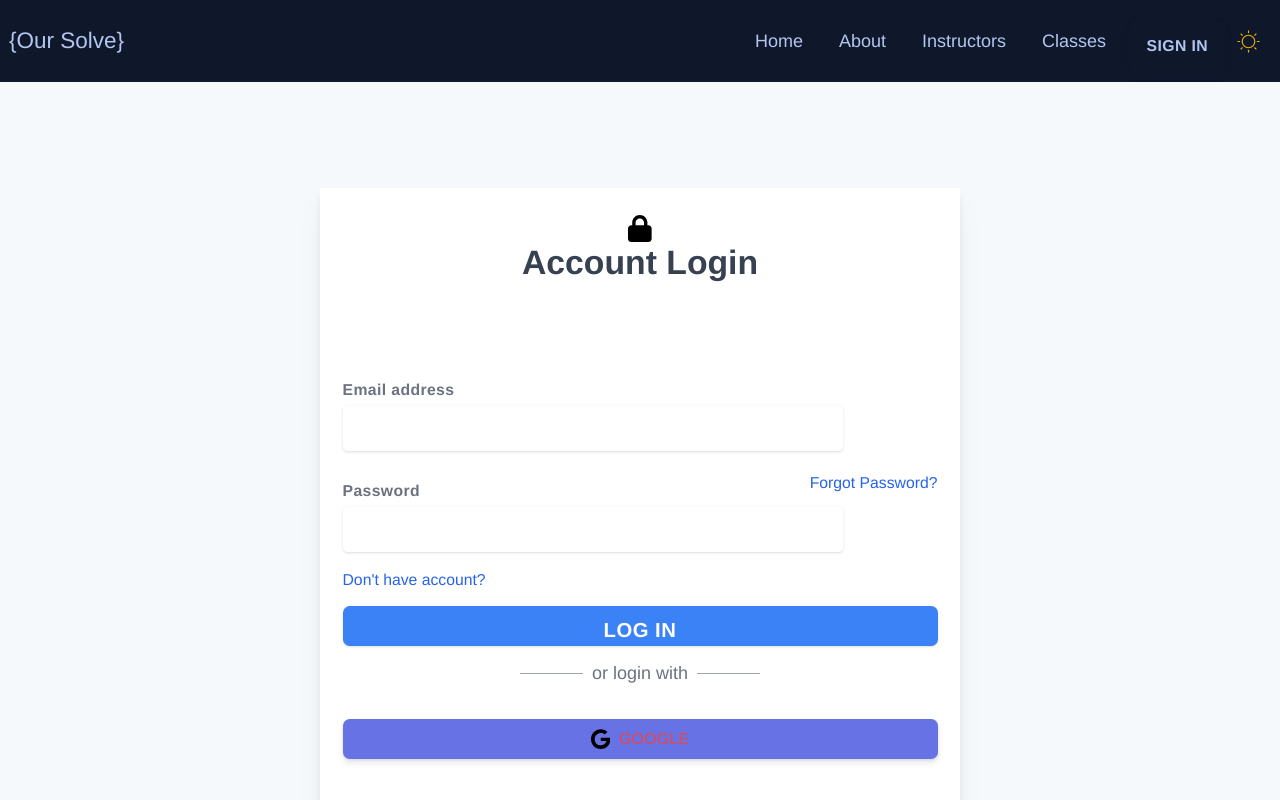
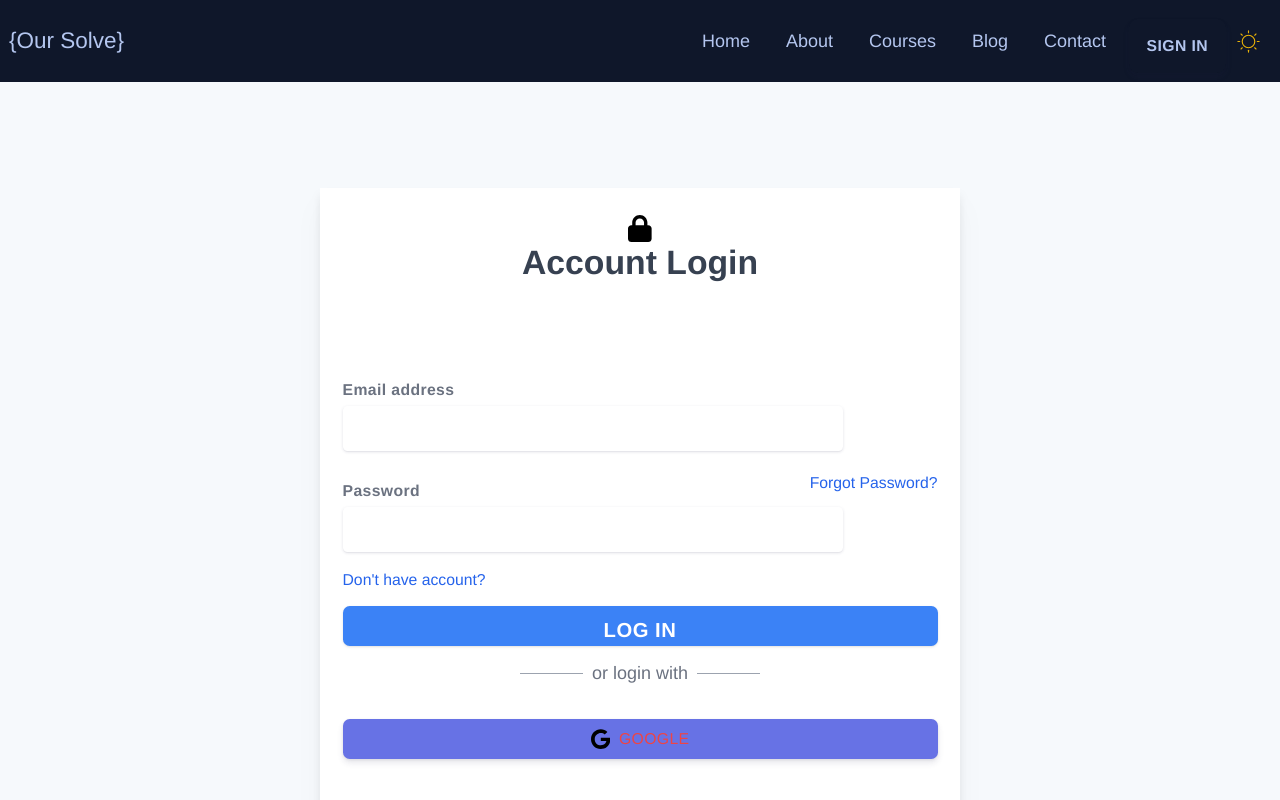
Before and after one commit to MushfikYeasirPk/our-solve-client, a React (Vite) app: page /signIn in a window 1280 px wide. Shown: the top 800 px of the page. Built offline with nearby package versions, Linux system fonts and the light colour scheme; no server answers; a small style sheet from the web is missing.

Commit message:
update header and route with blog and contact

```diff
--- a/src/pages/Shared/Header/Header.jsx
+++ b/src/pages/Shared/Header/Header.jsx
@@ -7,7 +7,7 @@ import { FaShoppingCart } from 'react-icons/fa';
 import useCart from '../../Custom Hooks/useCart';
 
 const Header = () => {
-const logo ='{Our Solve}'
+    const logo = '{Our Solve}'
     const mode = JSON.parse(localStorage.getItem("dark-mode"))
     const [dark, setDark] = useState(false)
 
@@ -62,7 +62,8 @@ const logo ='{Our Solve}'
                             <li><NavLink to='/' className={({ isActive }) => (isActive ? 'text-blue-700' : 'default')}>Home</NavLink></li>
                             <li><NavLink to='/about' className={({ isActive }) => (isActive ? 'text-blue-700' : 'default')}>About</NavLink></li>
                             <li><NavLink to='/instructors' className={({ isActive }) => (isActive ? 'text-blue-700' : 'default')}>Instructors</NavLink></li>
-                            <li><NavLink to='/classes' className={({ isActive }) => (isActive ? 'text-blue-700' : 'default')}>Classes</NavLink></li>
+                            <li><NavLink to='/blog' className={({ isActive }) => (isActive ? 'text-blue-700' : 'default')}>Blog</NavLink></li>
+                            <li><NavLink to='/contact' className={({ isActive }) => (isActive ? 'text-blue-700' : 'default')}>Contact</NavLink></li>
 
                             {
                                 user ?
@@ -89,8 +90,10 @@ const logo ='{Our Solve}'
                     <ul className="menu menu-horizontal px-1">
                         <li><NavLink to='/' className={({ isActive }) => (isActive ? 'text-blue-700' : 'default')}>Home</NavLink></li>
                         <li><NavLink to='/about' className={({ isActive }) => (isActive ? 'text-blue-700' : 'default')}>About</NavLink></li>
-                        <li><NavLink to='/instructors' className={({ isActive }) => (isActive ? 'text-blue-700' : 'default')}>Instructors</NavLink></li>
-                        <li><NavLink to='/classes' className={({ isActive }) => (isActive ? 'text-blue-700' : 'default')}>Classes</NavLink></li>
+                        <li><NavLink to='/courses' className={({ isActive }) => (isActive ? 'text-blue-700' : 'default')}>Courses</NavLink></li>
+                        <li><NavLink to='/blog' className={({ isActive }) => (isActive ? 'text-blue-700' : 'default')}>Blog</NavLink></li>
+                        <li><NavLink to='/contact' className={({ isActive }) => (isActive ? 'text-blue-700' : 'default')}>Contact</NavLink></li>
+
 
 
                     </ul>
```
Also changed, not shown: src/routes/Routes.jsx (+4 -7 lines).
